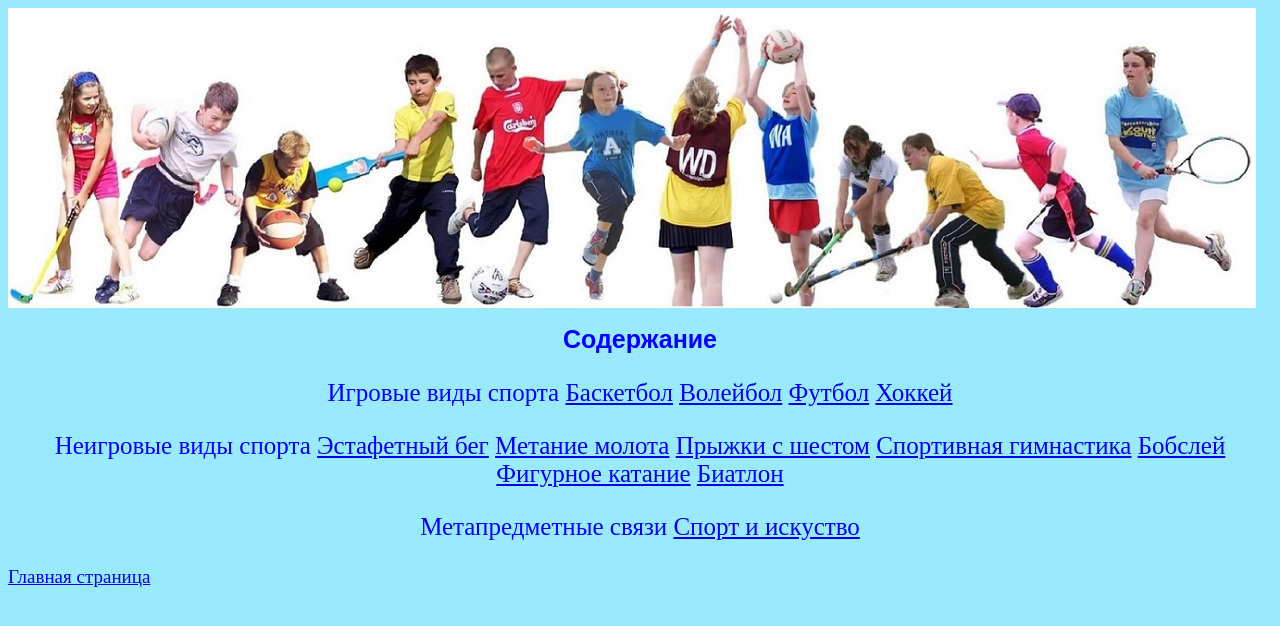
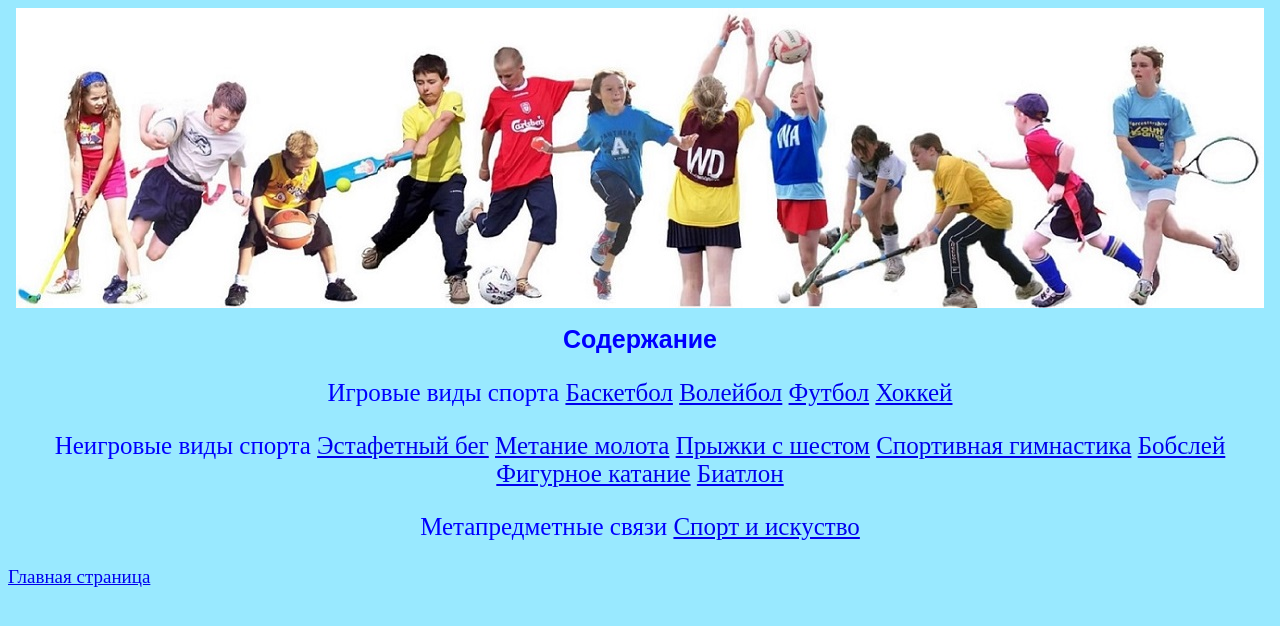
Before and after one commit to kvd2097/kvd2097.github.io, a plain HTML site: page soderjanie library.html in a window 1280 px wide. Drawn offline with Linux system fonts and the light colour scheme.

Commit message:
Update soderjanie library.html

```diff
--- a/soderjanie library.html
+++ b/soderjanie library.html
@@ -23,7 +23,7 @@
   </style>
  </head>
  <body>
-  <img src="sport_bib.jpg">
+  <center><img src="sport_bib.jpg"></center>
   <h1>Содержание</h1>
 
   <p>
```
